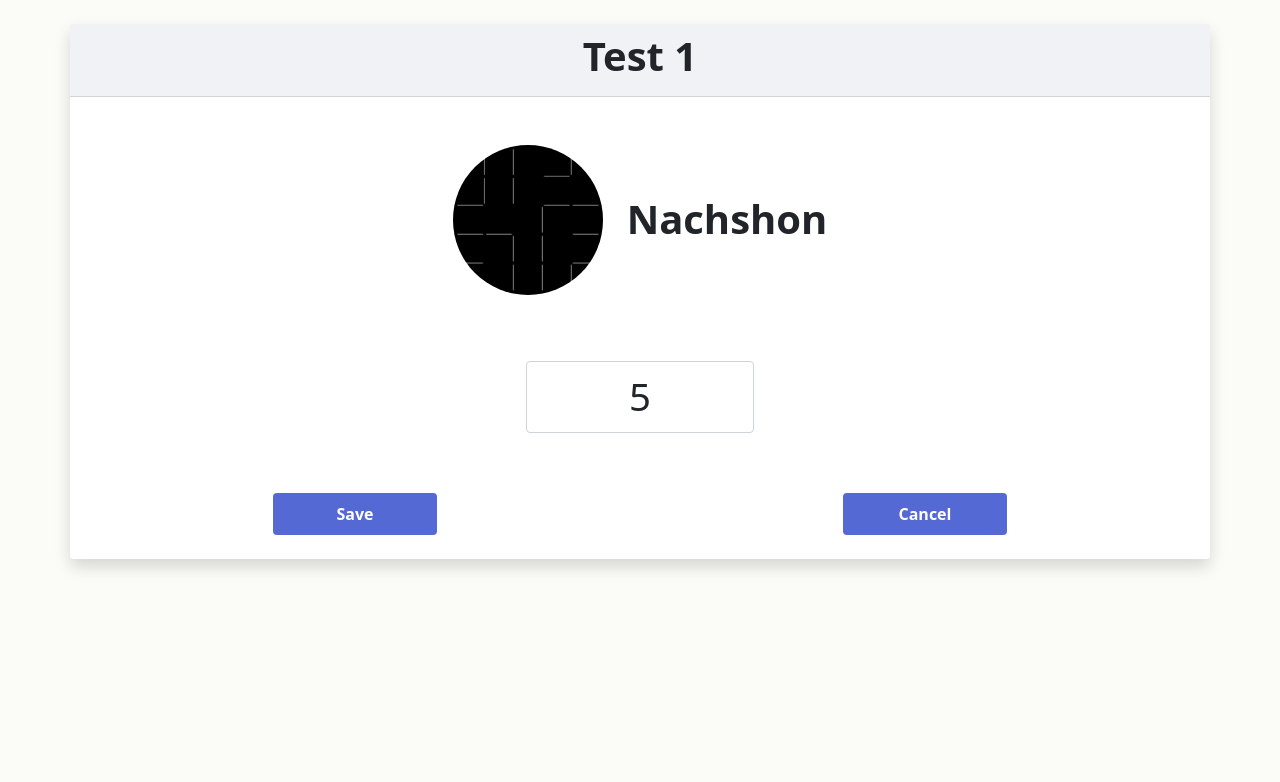
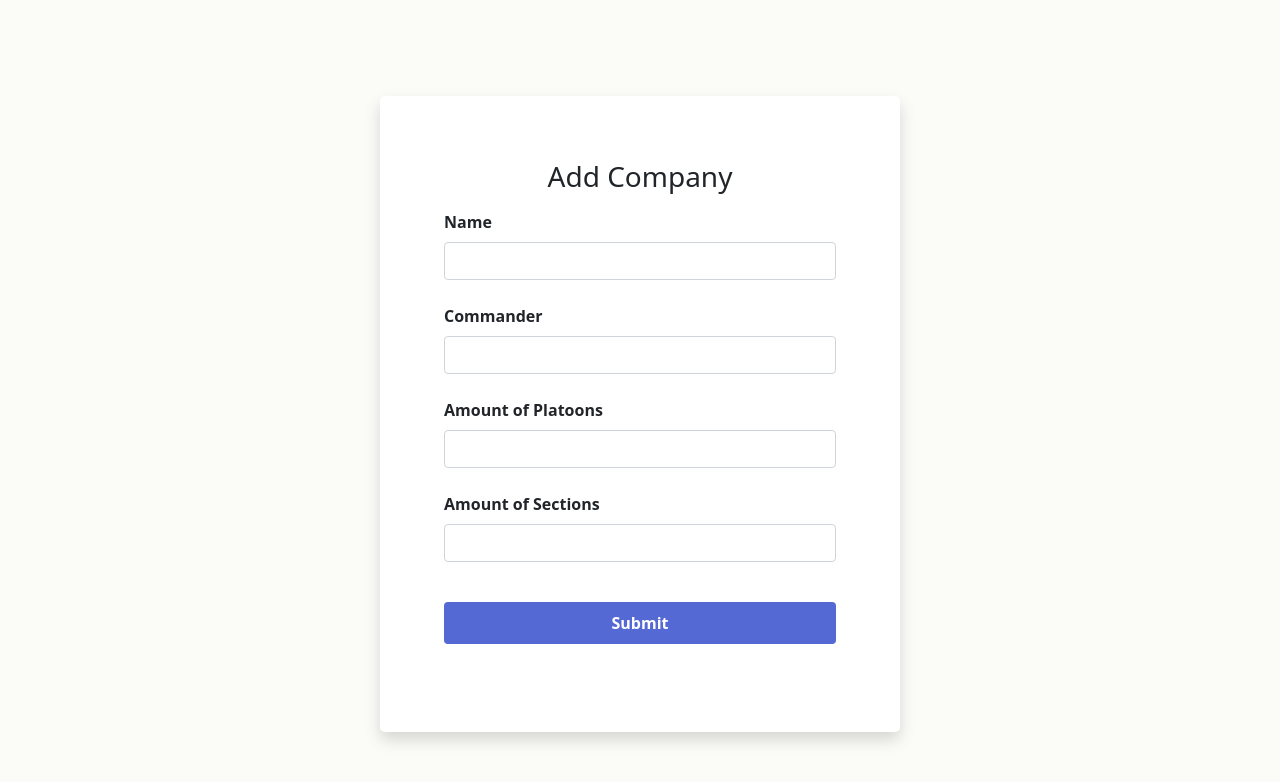
Before and after one commit to yuvalgrofman/Soldier_Tracker, a React (Create React App) app in the folder web-client/: page / in a window 1280 px wide. Shown: the top 782 px of the page. Built offline with nearby package versions, Linux system fonts and the light colour scheme.

Commit message:
Added AddCompany page

```diff
--- /dev/null
+++ b/web-client/src/AddCompany/AddCompany.js
@@ -0,0 +1,167 @@
+/** @format */
+
+import React from "react";
+import { useNavigate } from "react-router-dom";
+import InputField from "../general/InputField.js";
+import "../general/Form.css";
+
+/**
+ * Regitser function returns the form page.
+ * which contains a form to form a new company.
+ * The form validates the company input and if the input is valid
+ * it saves the company in the ?soldiersDB?.
+ * @returns {HTMLDivElement} The form page.
+ */
+function AddCompany() {
+    const navigate = useNavigate();
+
+    const [company, setCompany] = React.useState({
+        name: "",
+        commander: "",
+        platoons_num: 0,
+        sections_num: 0
+    });
+
+    const [error, setError] = React.useState("");
+
+    /**
+     * The function handles the change of the input fields.
+     * Its updates the soldier state according to the input field.
+     * @param {*} name
+     * @param {*} value
+     */
+    const handleChange = (name, value) => {
+        setCompany({
+            ...company,
+            [name]: value,
+        });
+    };
+
+    /**
+     * The function validates the soldier input and if the input is valid
+     * its saves the soldier in the soldiersDB and navigates to the login page.
+     * @param {*} event
+     */
+    const validateAndSubmit = (event, setError) => {
+        event.preventDefault();
+        let error = "";
+
+        if (!company.name) {
+            error = "Company name is required";
+        } else if (!company.commander) {
+            error = "Company commander is required";
+        } else if (company.platoons_num < 1) {
+            error = "Company needs at least one platoon";
+        } else if (company.sections_num < 1) {
+            error = "Company needs at least one section";
+        } else {
+            handleSubmit(setError);
+        }
+
+        setError(error);
+    };
+
+    //OHAD NOTE: I am not messing with this section since I have no idea what
+    //           is going on with the database right now :)
+    const handleSubmit = async (setError) => {
+        const response = await fetch("http://127.0.0.1:5022/api/Company", {
+            method: "POST",
+            headers: {
+                "Content-Type": "application/json",
+            },
+            body: JSON.stringify(company),
+        });
+
+        if (response["status"] === 409) {
+            setError("Company already exists");
+        } else {
+            setError("");
+            navigate("/");
+        }
+    };
+
+    return (
+        <div className="p-5">
+            <main className="container form-container w-30 p-5 mt-5 shadow bg-white rounded-3">
+                <div className="row">
+                    <div className="col col-12">
+                        <div className="border-0 card">
+                            <div className="d-flex flex-column card-body">
+                                {/*Title*/}
+                                <div className="d-flex justify-content-center h3 mb-3">Add Company</div>
+
+                                {/*Signup form*/}
+                                <form>
+                                    {/*Company Name input*/}
+                                    <InputField
+                                        labelOfInputField="Name"
+                                        idOfInputField="AddCompany-name"
+                                        updateFunction={(value) => {
+                                            handleChange("name", value);
+                                        }}
+                                        input-type="text"
+                                    />
+
+                                    {/*Commander input*/}
+                                    <InputField
+                                        labelOfInputField="Commander"
+                                        idOfInputField="AddCompany-commander"
+                                        updateFunction={(value) => {
+                                            handleChange("commander", value);
+                                        }}
+                                        input-type="text"
+                                    />
+
+                                    {/*Platoons amount*/}
+                                    <InputField
+                                        labelOfInputField="Amount of Platoons"
+                                        idOfInputField="AddCompany-platoons_num"
+                                        updateFunction={(value) => {
+                                            handleChange("platoons_num", value);
+                                        }}
+                                        input-type="number"
+                                    />
+
+                                    {/*Sections amount*/}
+                                    <InputField
+                                        labelOfInputField="Amount of Sections"
+                                        idOfInputField="AddCompany-sections_num"
+                                        updateFunction={(value) => {
+                                            handleChange("sections_num", value);
+                                        }}
+                                        input-type="number"
+                                    />
+
+                                    {/*Submit and redirection to sign in*/}
+                                    <div className="d-flex flex-column">
+                                        <p className="error-message bold mx-auto mb-3">{error}</p>
+
+                                        <button
+                                            type="submit"
+                                            onClick={(event) => {
+                                                validateAndSubmit(event, setError);
+                                            }}
+                                            className="btn bg-light-purple darken-on-hover w-100 text-white fw-600 py-2 mb-4"
+                                        >
+                                            Submit
+                                        </button>
+
+                                        {/* <div className="mx-auto">
+                                            <Link
+                                                initialText="Already have an account?&nbsp;"
+                                                linkText="Sign in"
+                                                link="/"
+                                            />
+                                        </div> */}
+                                    </div>
+                                </form>
+                            </div>
+                        </div>
+                    </div>
+                </div>
+            </main>
+        </div>
+    );
+}
+
+export default AddCompany;
--- a/web-client/src/App.js
+++ b/web-client/src/App.js
@@ -12,6 +12,8 @@ import { BrowserRouter, Routes, Route } from "react-router-dom";
 import img from './images/omer1.jpeg'
 import AddUser from "./AddUser/AddUser";
 import SoldierTestProfile from "./SoldierTestProfile/SoldierTestProfile";
+import AddSoldier from "./AddSoldier/AddSoldier";
+import AddCompany from "./AddCompany/AddCompany";
 
 function App() {
 
@@ -52,13 +54,13 @@ function App() {
     }
 
     return (
-        // <BrowserRouter>
-        //     <Routes>
-        //         <Route path="/" element={ <AddUser /> } />
-        //     </Routes>
-        // </BrowserRouter>
+        <BrowserRouter>
+            <Routes>
+                <Route path="/" element={ <AddCompany /> } />
+            </Routes>
+        </BrowserRouter>
         //<TestStatus test={test} />
-        <SoldierTestProfile test={test} soldier={s11}/>
+        //<SoldierTestProfile test={test} soldier={s11}/>
     );
 }
 
```
